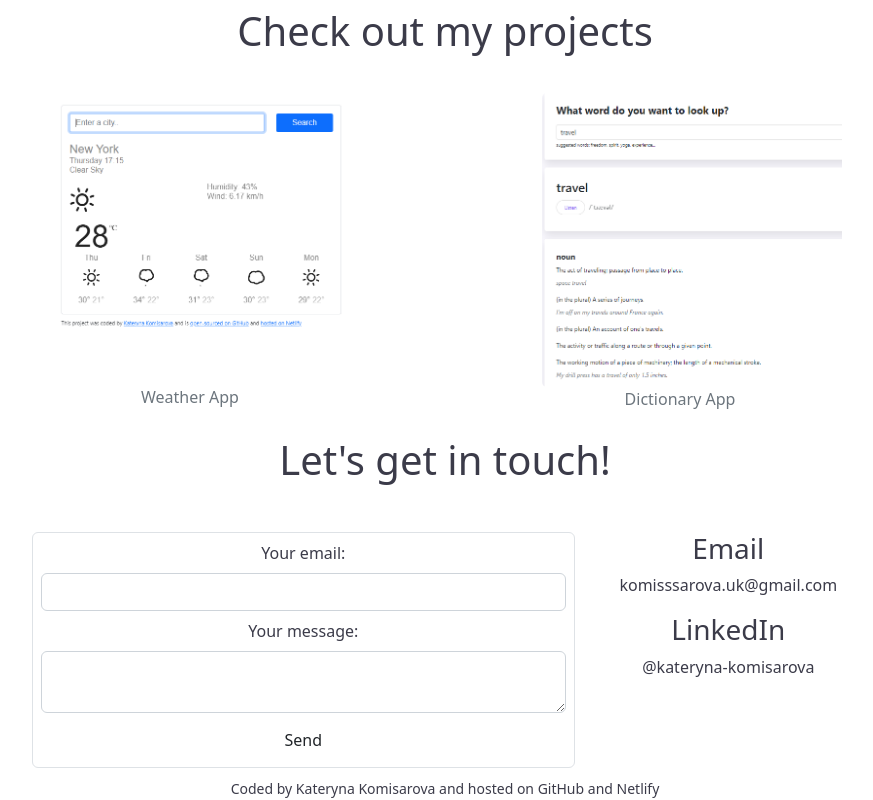
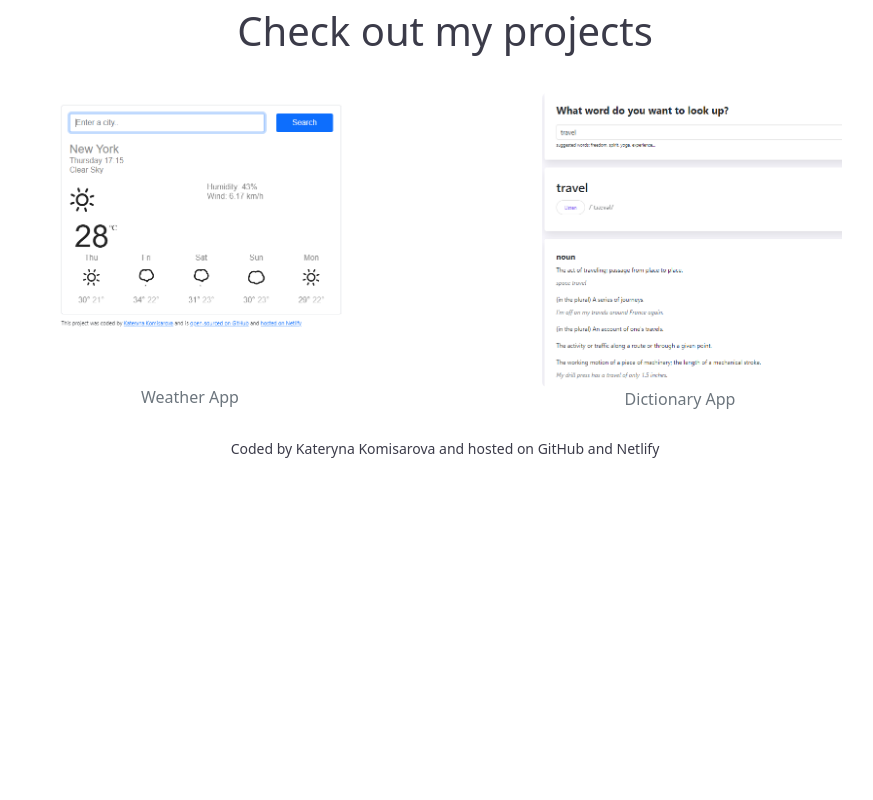
Before and after one commit to komisssarova/new-project, a React (Create React App) app: page / in a window 1280 px wide. Shown: the part 436-1236 px from the top of the page, without its empty margins (195-1068 px from the left). After the commit the page ends 896 px from the top, so only its background shows below. Built offline with nearby package versions, Linux system fonts and the light colour scheme.

Commit message:
Update ContactMe.js

```diff
--- a/src/ContactMe.js
+++ b/src/ContactMe.js
@@ -4,60 +4,7 @@ import "./ContactMe.css";
 
 export default function ContactMe() {
   return (
-    <div className="content-container container">
-      <div className="content">
-        <h1 className="mb-5">Let's get in touch!</h1>
-        <div className="row">
-          <div className="col-md-8">
-            <form
-              action="https://formspree.io/f/mwkalajy"
-              method="POST"
-              className="border p-2 rounded mb-2"
-            >
-              <div className="mb-2">
-                <label className="form-label"> Your email: </label>
-                <input
-                  type="email"
-                  name="_replyto"
-                  className="form-control"
-                  required
-                  autofocus
-                />
-              </div>
-              <div className="mb-2">
-                <label className="form-label"> Your message: </label>
-                <textarea
-                  name="message"
-                  className="form-control"
-                  required
-                ></textarea>
-              </div>
-
-              <button type="submit" className="btn btn-branding">
-                Send
-              </button>
-            </form>
-          </div>
-          <div className="col-md-4">
-            <h3>Email</h3>
-            <p>
-              <a href="mailto:komisssarova.uk@gmail.com">
-                {" "}
-                komisssarova.uk@gmail.com{" "}
-              </a>
-            </p>
-            <h3>LinkedIn</h3>
-            <p>
-              <a
-                href="https://www.linkedin.com/in/kateryna-komisarova/"
-                target="_blank"
-              >
-                @kateryna-komisarova
-              </a>
-            </p>
-          </div>
-        </div>
-      </div>
+    <div className="ContactMe">
     </div>
   );
 }
```
